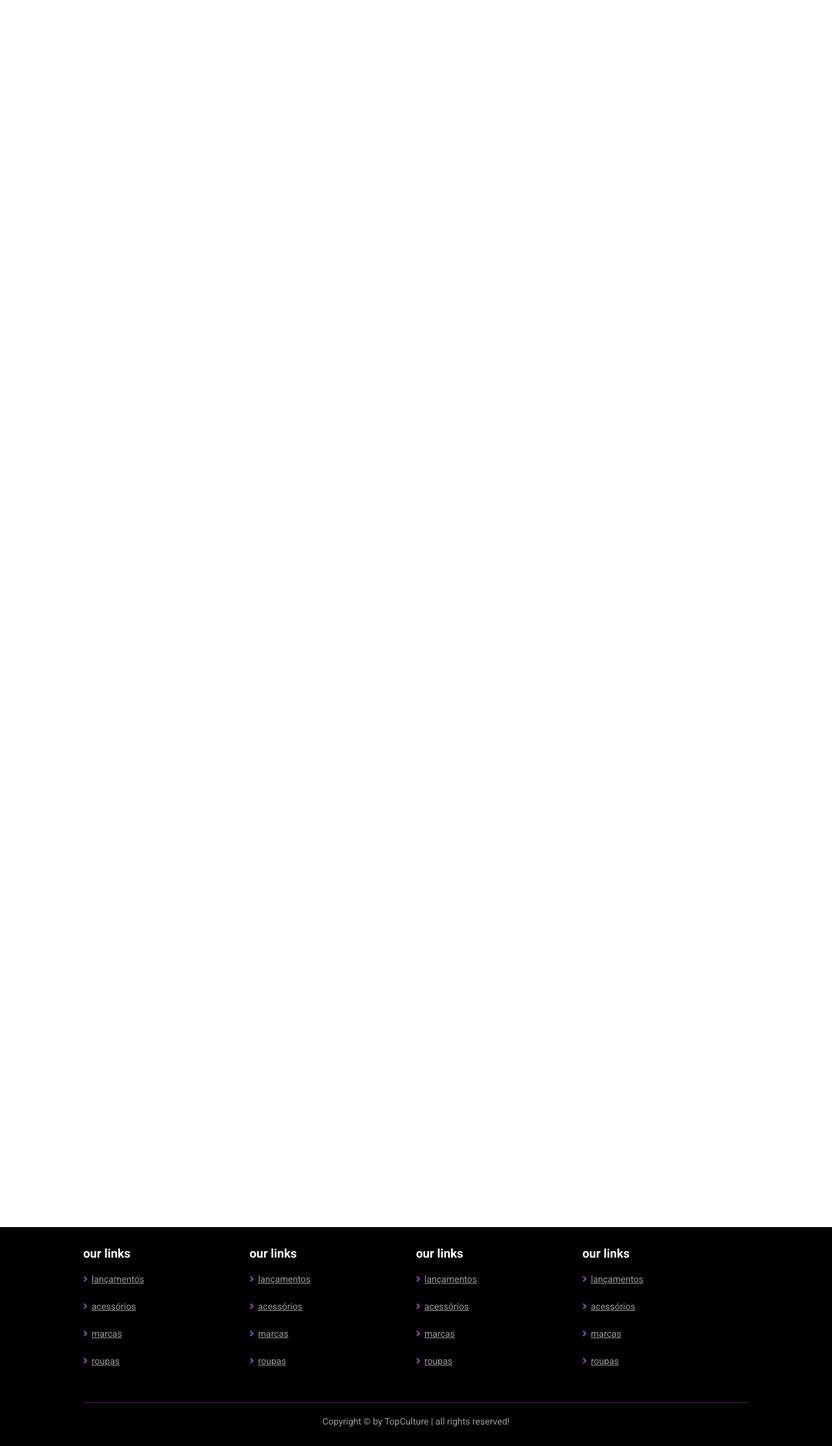
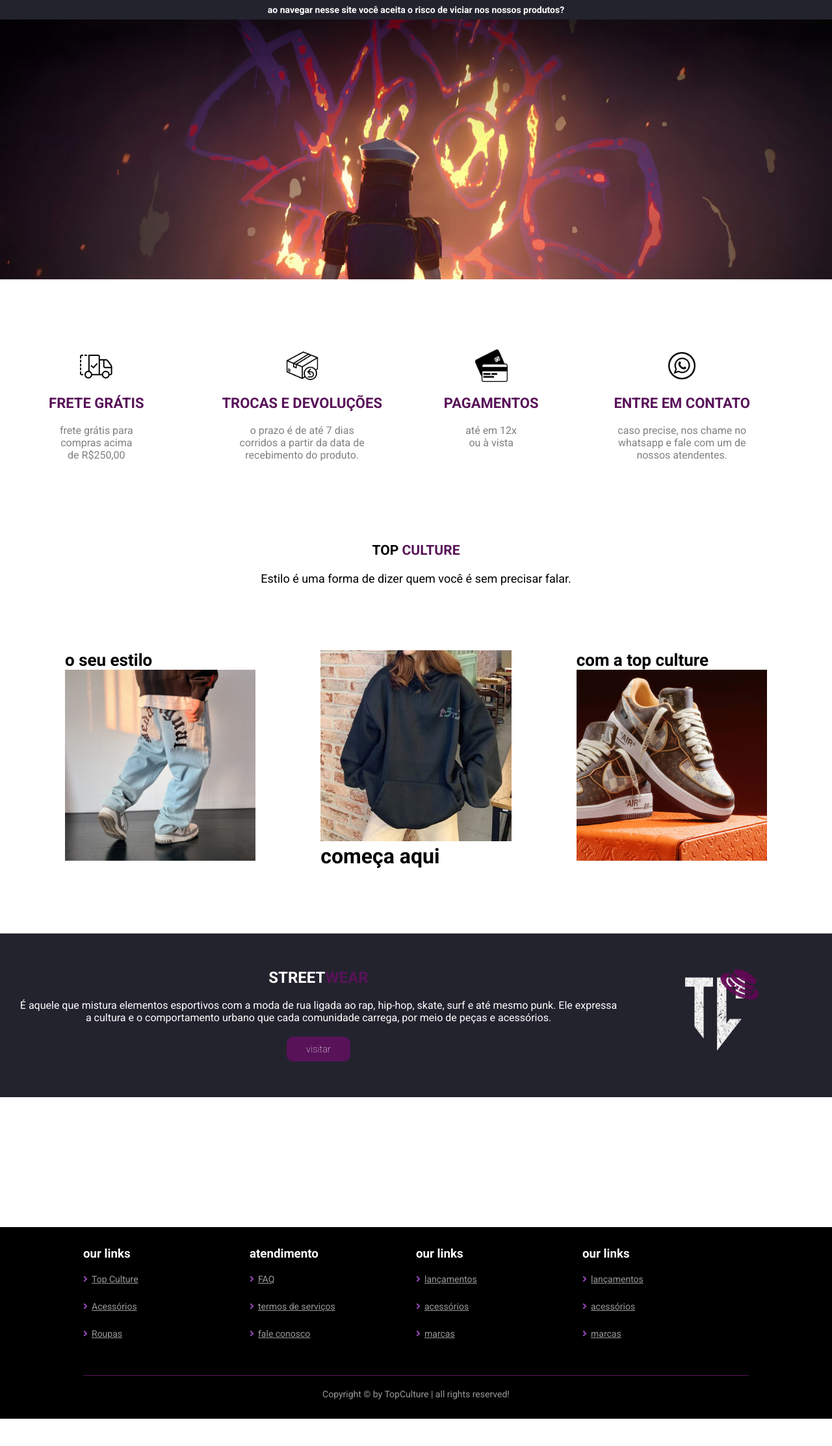
Before and after one commit to 01Vitorhugo/top-culture, a PHP site: page /home.php in a window 1280 px wide. Shown: the part 90-2316 px from the top of the page at 65% size. After the commit the page ends 2274 px from the top, so only its background shows below. Run offline with PHP 8.4, Linux system fonts and the light colour scheme.

Commit message:
adicionando scroll, modificando o rodapé e adicionando mais coisas

```diff
--- a/home.php
+++ b/home.php
@@ -12,6 +12,8 @@ include('menu.php');
     <link rel="stylesheet" href="CSS/home.css">
     <!-- icons -->
     <link rel="stylesheet" href="https://cdnjs.cloudflare.com/ajax/libs/font-awesome/5.15.4/css/all.min.css">
+    <!-- scroll -->
+    <script src="https://unpkg.com/scrollreveal"></script>
 </head>
 
 <body>
@@ -50,6 +52,31 @@ include('menu.php');
         </div>
     </div>
     <script src="js/home.js"></script>
+
+        <!-- serviços -->
+        <h1 class="services-title"> nossos serviços </h1>
+    <div class="services">
+        <div class="service">
+            <img class="serviceImg" src="img/services/frete.png" alt="">
+            <span class="serviceTitle">FRETE GRÁTIS</span>
+            <span class="serviceDesc">frete grátis para compras acima de R$250,00</span>
+        </div>
+        <div class="service">
+            <img class="serviceImg" src="img/services/return.png" alt="">
+            <span class="serviceTitle">TROCAS E DEVOLUÇÕES</span>
+            <span class="serviceDesc">o prazo é de até 7 dias corridos a partir da data de recebimento do produto.</span>
+        </div>
+        <div class="service">
+            <img class="serviceImg" src="img/services/cartao.png" alt="">
+            <span class="serviceTitle">PAGAMENTOS</span>
+            <span class="serviceDesc">até em 12x ou à vista</span>
+        </div>
+        <div class="service">
+            <img class="serviceImg" src="img/services/whatsapp.png" alt="">
+            <span class="serviceTitle">ENTRE EM CONTATO</span>
+            <span class="serviceDesc">caso precise, nos chame no whatsapp e fale com um de nossos atendentes.</span>
+        </div>
+    </div>
 
     <!-- anunciando alguns produtos -->
     <section class="txt" id="txt">
@@ -93,59 +120,38 @@ include('menu.php');
             <img src="img/logo/logo.png" alt="" width="300px">
         </div>
     </div>
-    <!-- serviços -->
-    <h1 class="services-title"> nossos serviços </h1>
-    <div class="services">
-        <div class="service">
-            <img class="serviceImg" src="img/services/frete.png" alt="">
-            <span class="serviceTitle">FRETE GRÁTIS</span>
-            <span class="serviceDesc">frete grátis para comprar acima de R$250,00</span>
-        </div>
-        <div class="service">
-            <img class="serviceImg" src="img/services/return.png" alt="">
-            <span class="serviceTitle">TROCAS E DEVOLUÇÕES</span>
-            <span class="serviceDesc">o prazo é de até 7 dias corridos a partir da data de recebimento doproduto.</span>
-        </div>
-        <div class="service">
-            <img class="serviceImg" src="img/services/cartao.png" alt="">
-            <span class="serviceTitle">PAGAMENTOS</span>
-            <span class="serviceDesc">até em 12x ou à vista</span>
-        </div>
-    </div>
     <!-- rodapé -->
     <section class="footer">
         <div class="box-container">
             <div class="box">
                 <h3>our links</h3>
-                <a href=""><i class="fas fa-angle-right"></i>lançamentos</a>
-                <a href=""><i class="fas fa-angle-right"></i>acessórios</a>
-                <a href=""><i class="fas fa-angle-right"></i>marcas</a>
-                <a href=""><i class="fas fa-angle-right"></i>roupas</a>
+                <a href=""><i class="fas fa-angle-right"></i>Top Culture</a>
+                <a href=""><i class="fas fa-angle-right"></i>Acessórios</a>
+                <a href=""><i class="fas fa-angle-right"></i>Roupas</a>
+            </div>
+            <div class="box">
+                <h3>atendimento</h3>
+                <a href=""><i class="fas fa-angle-right"></i>FAQ</a>
+                <a href=""><i class="fas fa-angle-right"></i>termos de serviços</a>
+                <a href=""><i class="fas fa-angle-right"></i>fale conosco</a>
             </div>
             <div class="box">
                 <h3>our links</h3>
                 <a href=""><i class="fas fa-angle-right"></i>lançamentos</a>
                 <a href=""><i class="fas fa-angle-right"></i>acessórios</a>
                 <a href=""><i class="fas fa-angle-right"></i>marcas</a>
-                <a href=""><i class="fas fa-angle-right"></i>roupas</a>
             </div>
             <div class="box">
                 <h3>our links</h3>
                 <a href=""><i class="fas fa-angle-right"></i>lançamentos</a>
                 <a href=""><i class="fas fa-angle-right"></i>acessórios</a>
                 <a href=""><i class="fas fa-angle-right"></i>marcas</a>
-                <a href=""><i class="fas fa-angle-right"></i>roupas</a>
-            </div>
-            <div class="box">
-                <h3>our links</h3>
-                <a href=""><i class="fas fa-angle-right"></i>lançamentos</a>
-                <a href=""><i class="fas fa-angle-right"></i>acessórios</a>
-                <a href=""><i class="fas fa-angle-right"></i>marcas</a>
-                <a href=""><i class="fas fa-angle-right"></i>roupas</a>
             </div>
         </div>
         <div class="credit">Copyright © by TopCulture | all rights reserved!</div>
     </section>
+
+    <script src="js/scroll.js"></script>
 </body>
 
 </html>
```
